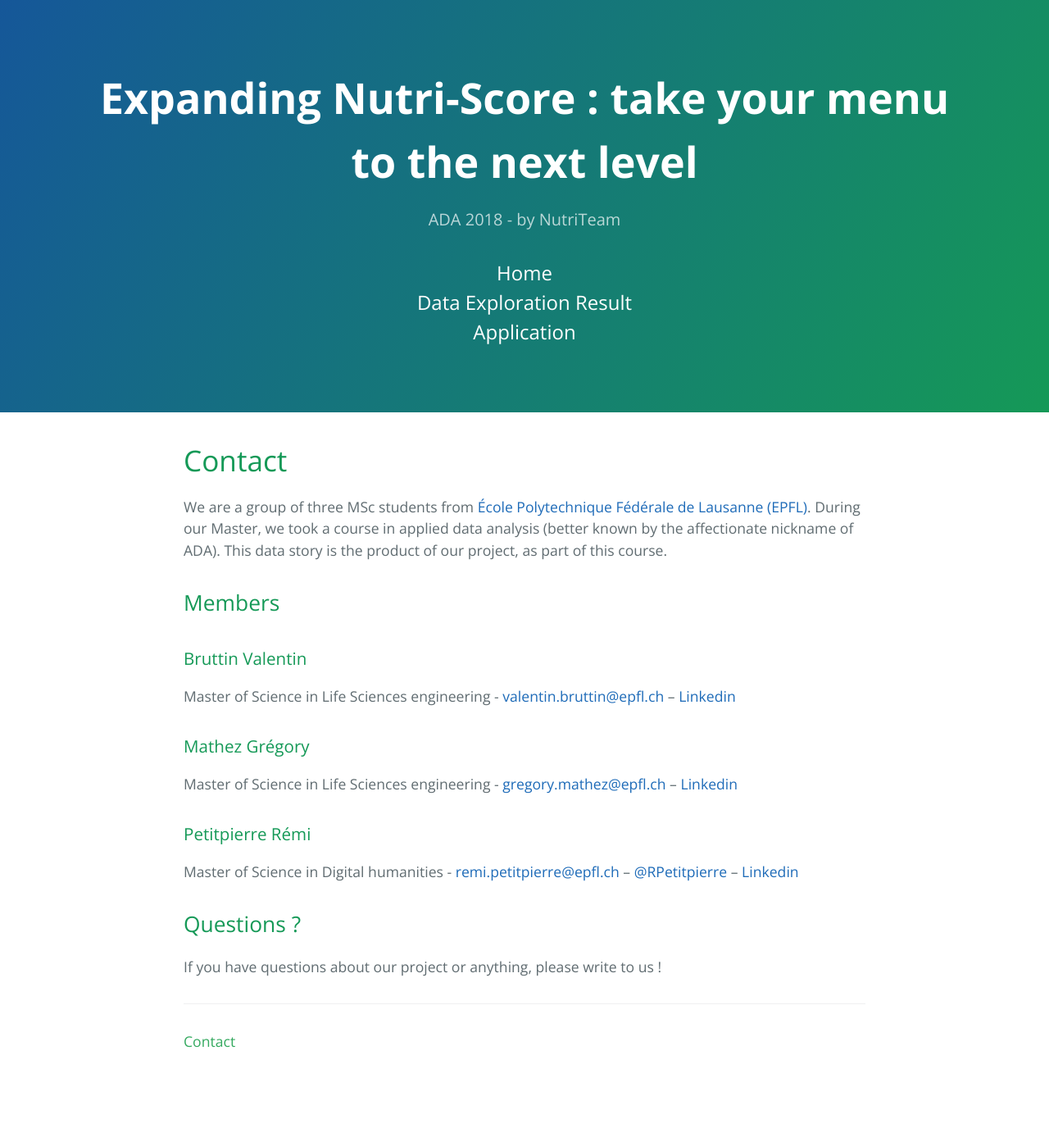
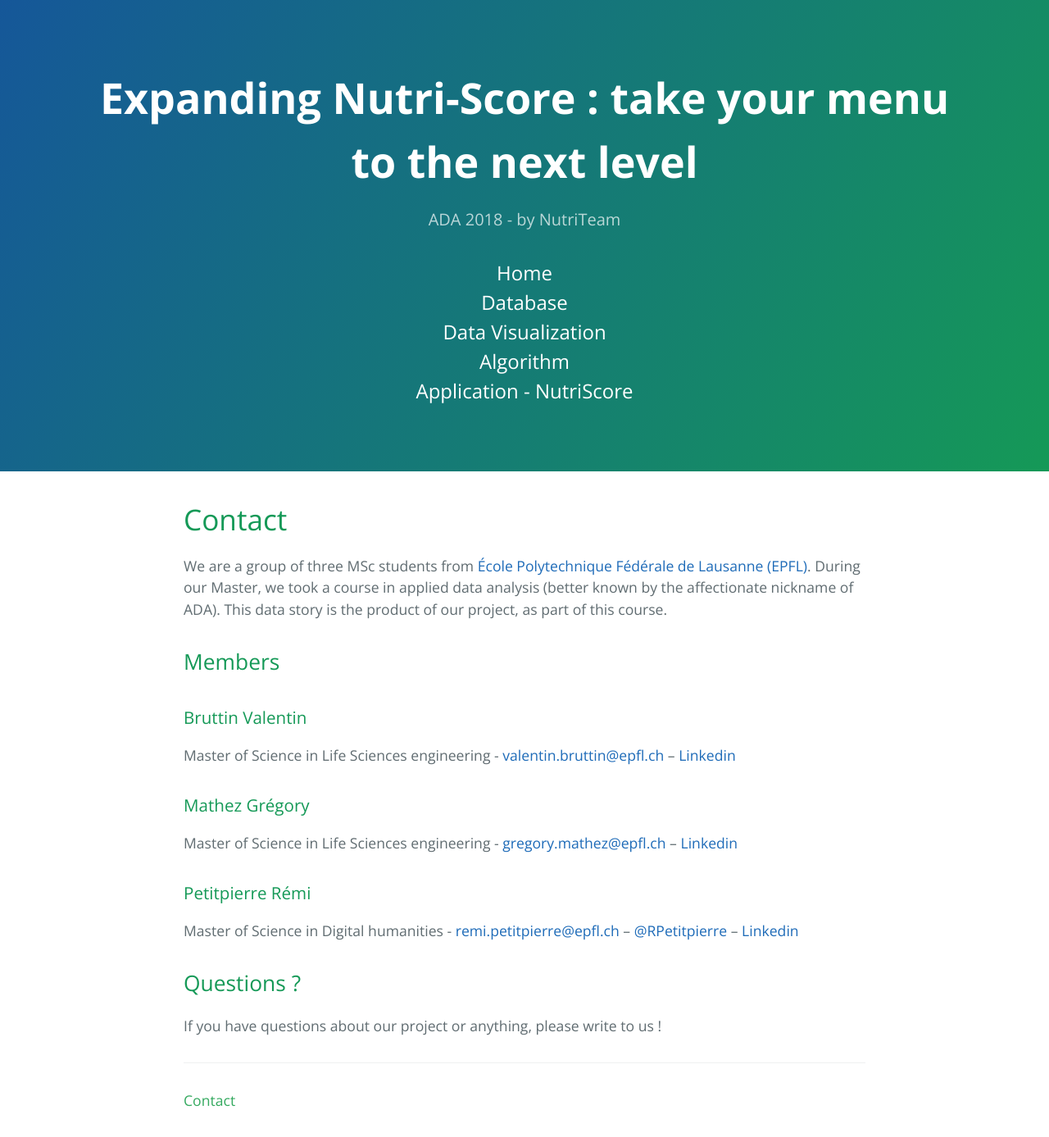
Before and after one commit to NutriTeam/Nutri_Score, a Jekyll site: the page built from contact.md, in a window 1280 px wide. Shown: the whole page at 82% size. Built offline with Jekyll 4.4.1, drawn with Linux system fonts in a browser that asks for light colours; our own code applies the rules of GitHub Pages for plain Markdown files; before the commit the page ends 1315 px from its top, so only the background shows below that.

Commit message:
Update default.html

```diff
--- a/_layouts/default.html
+++ b/_layouts/default.html
@@ -25,8 +25,10 @@
       <h2 class="project-tagline">{{ site.description | default: site.github.project_tagline }}</h2>
       <nav>
         <a href="./home.html" style="font-size:150%;color:white">Home</a><br>
-        <a href="./Milestone_2.html" style="font-size:150%;color:white">Data Exploration Result</a><br>
-        <a href="./app.html" style="font-size:150%;color:white">Application</a><br>
+        <a href="./database.html" style="font-size:150%;color:white">Database</a><br>
+        <a href="./Milestone_2.html" style="font-size:150%;color:white">Data Visualization</a><br>
+        <a href="./algo.html" style="font-size:150%;color:white">Algorithm</a><br>
+        <a href="./app.html" style="font-size:150%;color:white">Application - NutriScore</a><br>
       </nav>
     </header>
 
```
